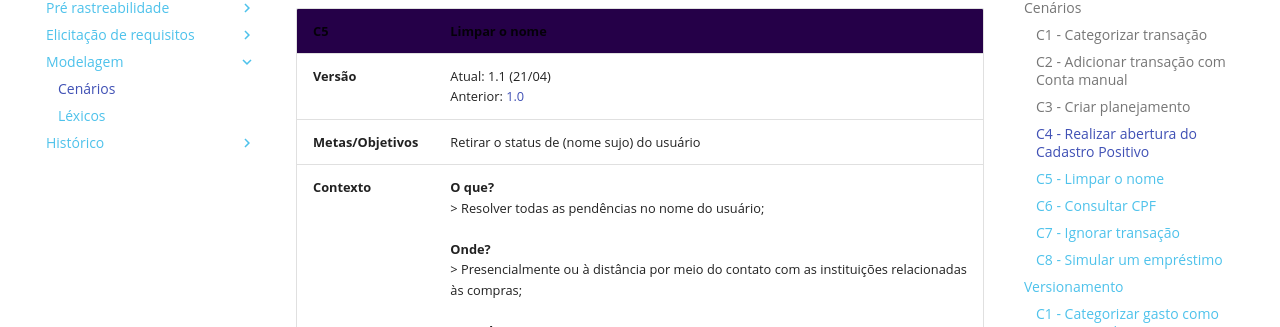
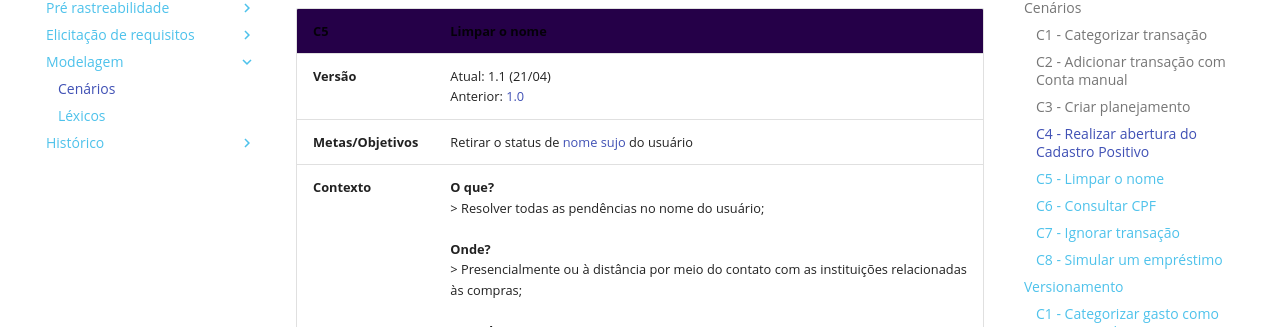
Before and after one commit to fga-disciplinas/2019.1-Guia-Bolso, an MkDocs documentation site: the page built from docs/modelagem/cenarios.md, in a window 1280 px wide and 900 px high, scrolled down 4402 px. Shown: the part 127-454 px from the top of the window. Built offline with MkDocs 1.6.1 and Material for MkDocs 9.7.7, drawn with Linux system fonts in a browser that asks for light colours; comment, search, counter and statistics services are not loaded; old or Windows-style settings are respelled for this version of MkDocs; part of the change alters nothing that is shown.

```diff
--- a/docs/modelagem/cenarios.md
+++ b/docs/modelagem/cenarios.md
@@ -62,7 +62,7 @@
 | **C5** | **Limpar o nome**|
 |--|--|
 | **Versão**| Atual: 1.1 (21/04) <br> Anterior: [1.0](#c4-nome-sujo) |
-| **Metas/Objetivos** | Retirar o status de (nome sujo) do usuário |
+| **Metas/Objetivos** | Retirar o status de [nome sujo](../lexicos/#l1-nome-sujo) do usuário |
 | **Contexto** |**O que?** <br> > Resolver todas as pendências no nome do usuário; <br><br> **Onde?** <br> > Presencialmente ou à distância por meio do contato com as instituições relacionadas às compras; <br> <br>**Quando?**  <br>> No momento mais viável para o usuário consumidor;<br> <br> **Por quê?** <br> > Usuário está com pendências no SPC/SCPC/Serasa; <br> > Usuário está limitado à diversas transações financeiras.|
 |**Ator(es)** | > Usuário; <br> > Guiabolso; <br> >  Instituições bancárias. <br> > Serviços de proteção ao crédito|
 | **Recursos** | > Pendências em faturas; <br> > Centrais de atendimento das instituições de pagamento.|
```
